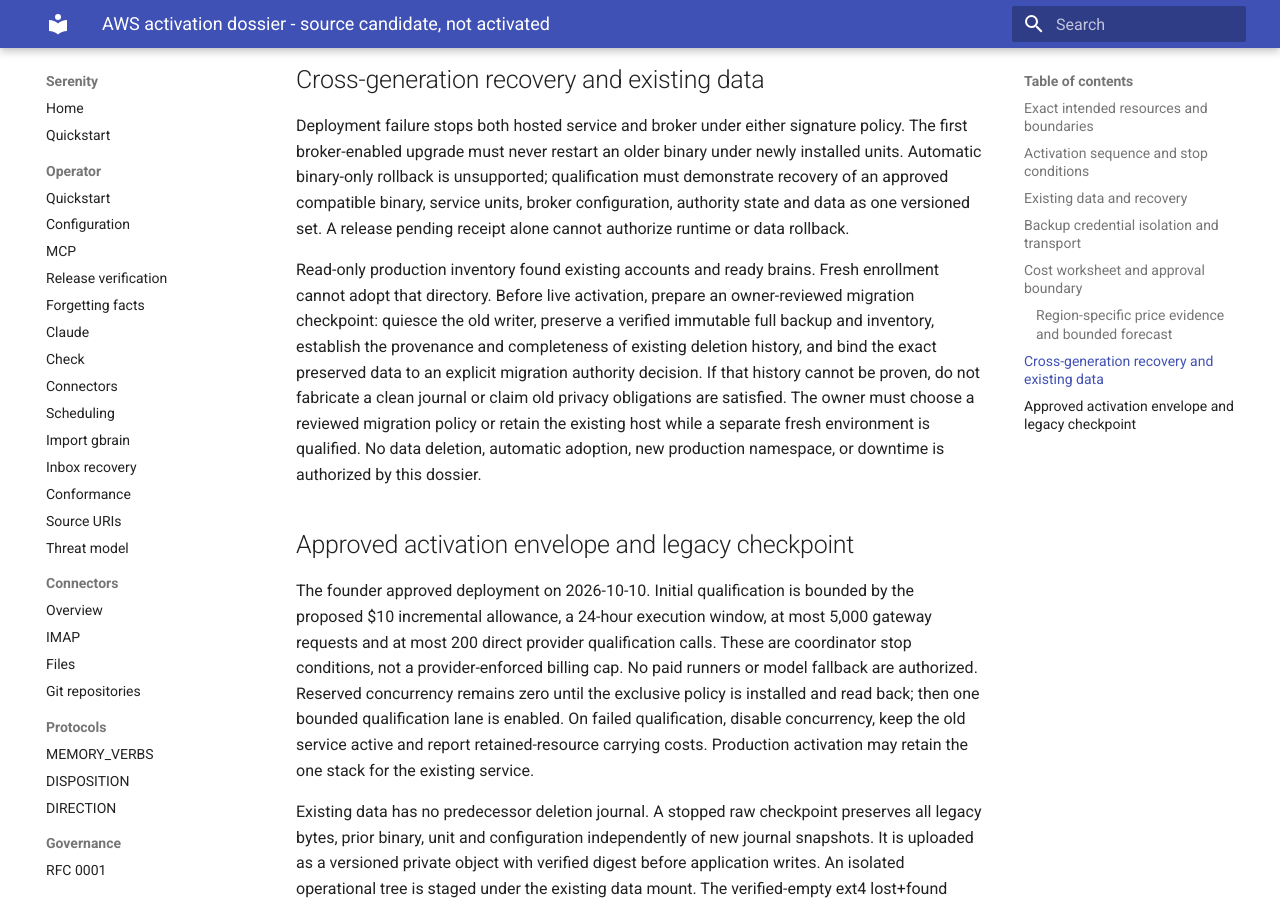
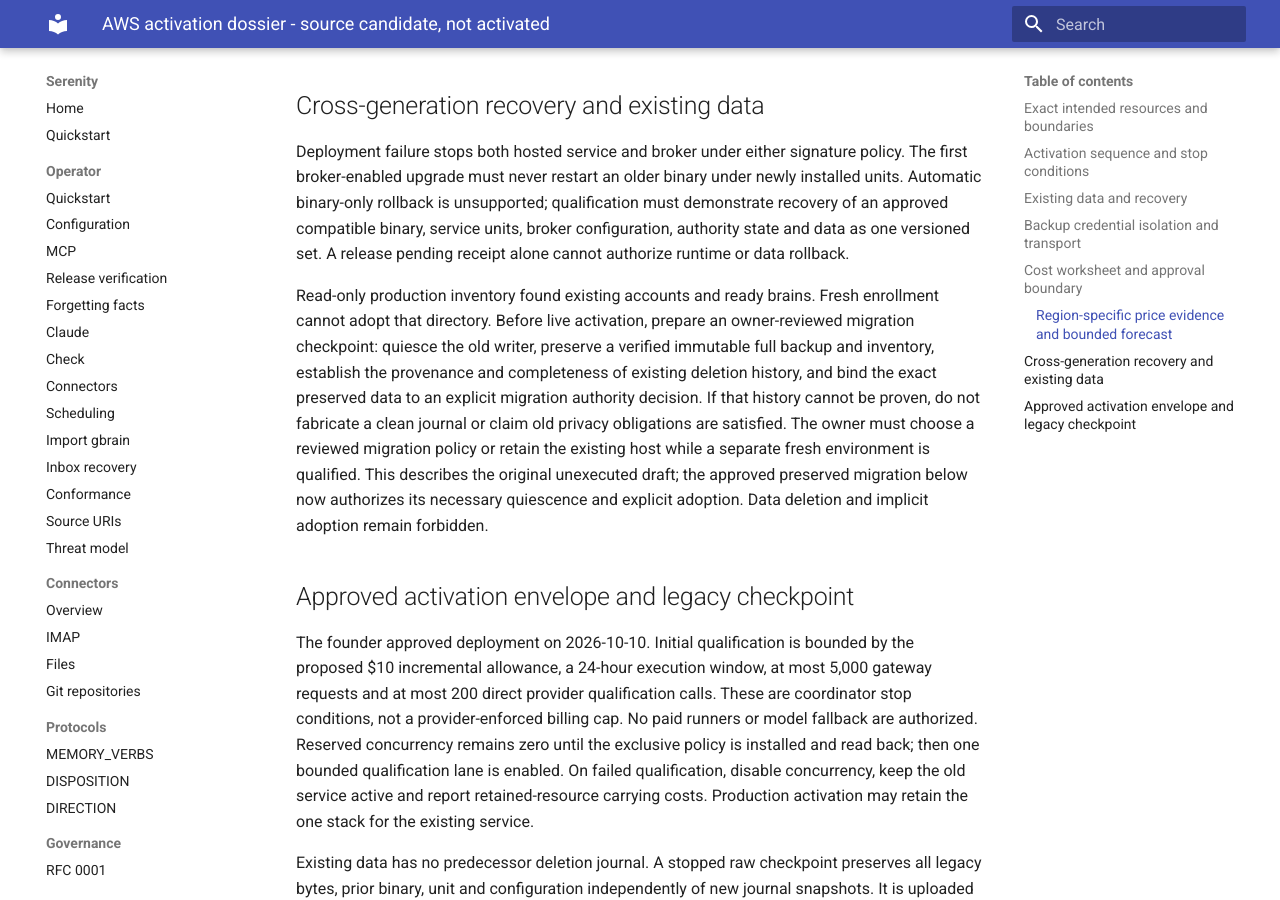
Before and after one commit to sirerun/serenity, an MkDocs documentation site: the page built from docs/plans/hosted-aws-activation.md, in a window 1280 px wide and 900 px high, scrolled down 3485 px. Built offline with MkDocs 1.6.1 and Material for MkDocs 9.7.7, drawn with Linux system fonts in a browser that asks for light colours; some of the changed text lies outside the part shown.

Commit message:
docs: preserve reviewed migration dependency and activation authority

```diff
--- a/docs/plans/hosted-aws-activation.md
+++ b/docs/plans/hosted-aws-activation.md
@@ -36,7 +36,7 @@
 
 ## Cost worksheet and approval boundary
 
-No new spend is authorized by this document. The KMS key has a published one-dollar monthly key charge plus requests; API Gateway REST has a published first-tier $3.50 per million calls; Lambda also charges requests and duration; DynamoDB charges transactional request units, storage and PITR; S3 charges witness/backup storage and requests; CloudWatch charges ingestion/storage. Existing EC2/EBS cost continues.
+The original draft did not authorize spend; the approved activation envelope below now governs execution. The KMS key has a published one-dollar monthly key charge plus requests; API Gateway REST has a published first-tier $3.50 per million calls; Lambda also charges requests and duration; DynamoDB charges transactional request units, storage and PITR; S3 charges witness/backup storage and requests; CloudWatch charges ingestion/storage. Existing EC2/EBS cost continues.
 
 Use actual region-specific AWS Pricing API rates and measured call counts for the approval estimate. Do not multiply logical deletions by one request: transactions contain several item writes, witness publication uses multiple S3 operations, and bounded history traversal reads many objects. History has explicit cumulative limits and cannot be silently truncated; future compaction requires its own reviewed protocol. A low-traffic forecast is not a spend cap. Initial provider qualification must have a call-count/deadline limit and an owner-approved dollar reservation before activation.
 
@@ -82,8 +82,10 @@
 to an explicit migration authority decision. If that history cannot be proven,
 do not fabricate a clean journal or claim old privacy obligations are satisfied.
 The owner must choose a reviewed migration policy or retain the existing host
-while a separate fresh environment is qualified. No data deletion, automatic
-adoption, new production namespace, or downtime is authorized by this dossier.
+while a separate fresh environment is qualified. This describes the original
+unexecuted draft; the approved preserved migration below now authorizes its
+necessary quiescence and explicit adoption. Data deletion and implicit adoption
+remain forbidden.
 
 ## Approved activation envelope and legacy checkpoint
 
```
Also changed, not shown: docs/plans/hosted-unblock-2026-10-10.md (+1 -1 lines).
